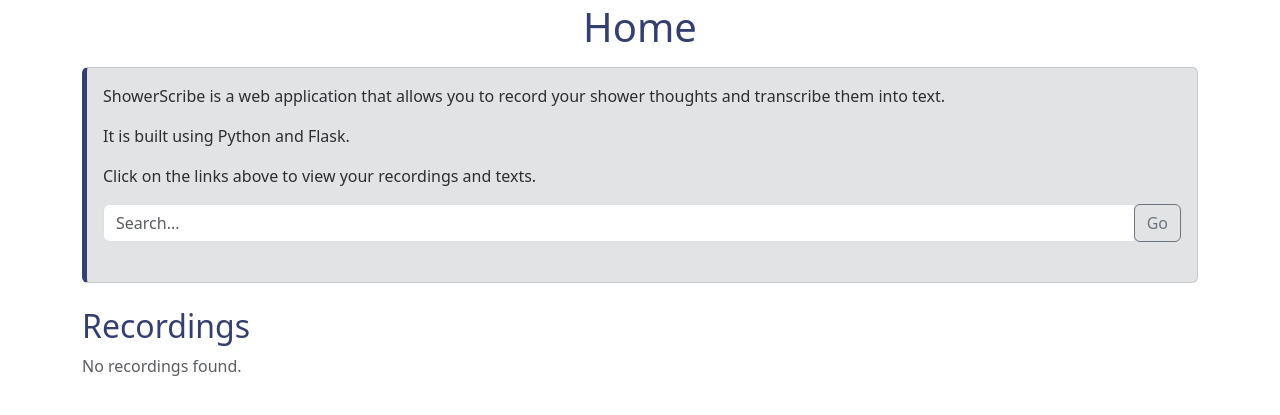
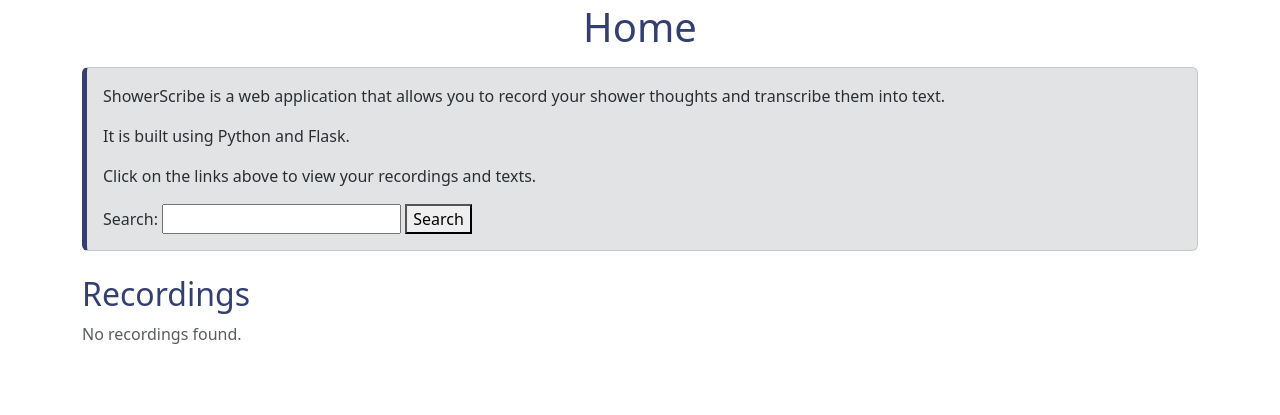
Before and after one commit to cyiuhim/shower-scribe, a Flask app: page / in a window 1280 px wide. Shown: the part 166-581 px from the top of the page. Run offline with Flask 3, Linux system fonts and the light colour scheme; some libraries are stand-ins or nearby versions.

Commit message:
requirements?!

```diff
--- a/webserver/templates/index.html
+++ b/webserver/templates/index.html
@@ -12,16 +12,12 @@
         <p>It is built using Python and Flask.</p>
         <p>Click on the links above to view your recordings and texts.</p>
 
-        <div class="mb-4">
-            <form class="form-inline" action="{{ url_for('search_results') }}" method="get">
-                <div class="input-group mb-3">
-                    <input type="text" class="form-control" placeholder="Search..." name="query" required>
-                    <div class="input-group-append">
-                        <button class="btn btn-outline-secondary" type="submit">Go</button>
-                    </div>
-                </div>
-            </form>
-        </div>
+        <!-- Add the search form -->
+        <form action="{{ url_for('show_search') }}" method="post">
+            <label for="query">Search:</label>
+            <input type="text" name="query" id="query" required>
+            <button type="submit">Search</button>
+        </form>
     </div>
 
     <h2 class="mt-4" style="color: #343f71;">Recordings</h2>
```
Also changed, not shown: requirements.txt (+0 -25 lines).
